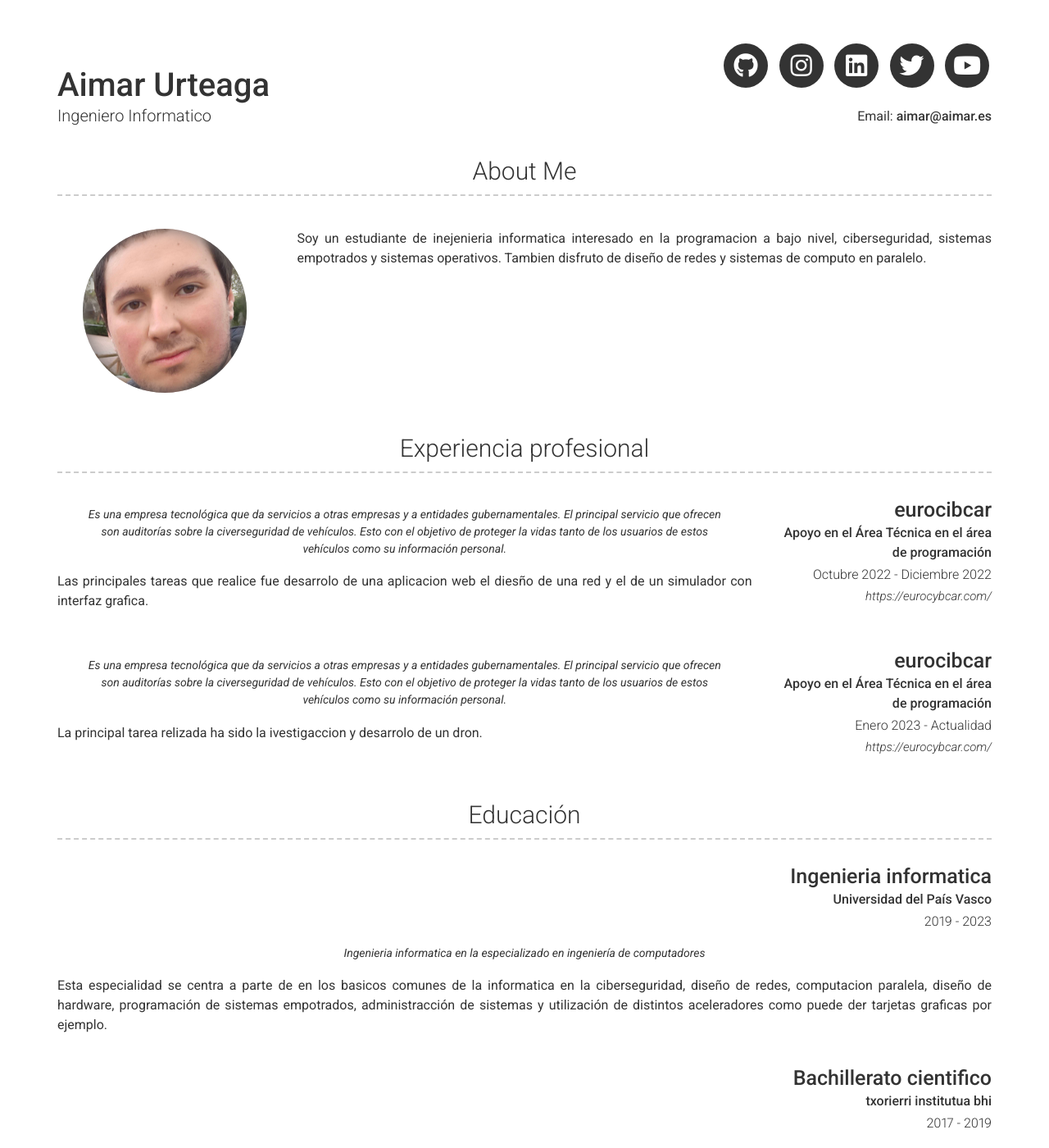
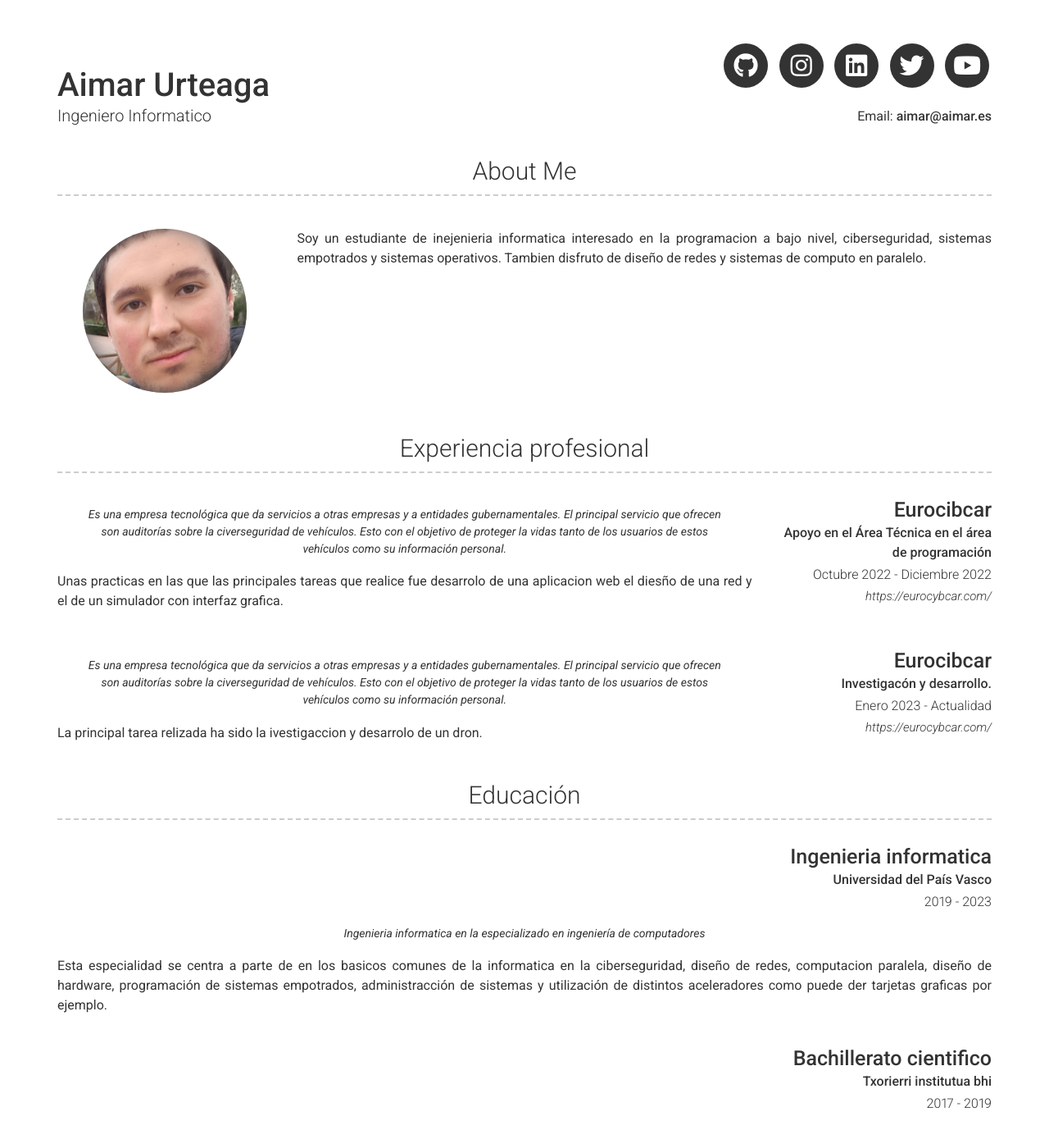
Before and after one commit to AimarUrteaga/curr-culum-vitae, a Jekyll site: the page built from index.md, in a window 1280 px wide and 1400 px high. Shown: the whole window at 82% size. Built offline with Jekyll 4.4.1, drawn with Linux system fonts in a browser that asks for light colours; nearby versions of some CDN libraries.

Commit message:
first commit

```diff
--- a/_config.yml
+++ b/_config.yml
@@ -79,18 +79,18 @@ content:
     layout: list
     content:
       - layout: right
-        title: eurocibcar
+        title: Eurocibcar
         sub_title: Apoyo en el Área Técnica en el área de programación
         caption: Octubre 2022 - Diciembre 2022
         link: https://eurocybcar.com/
         quote: >
           Es una empresa tecnológica que da servicios a otras empresas y a entidades gubernamentales. El principal servicio que ofrecen son auditorías sobre la civerseguridad de vehículos. Esto con el objetivo de proteger la vidas tanto de los usuarios de estos vehículos como su información personal.
         description: | # this will include new lines to allow paragraphs
-          Las principales tareas que realice fue desarrolo de una aplicacion web el diesño de una red y el de un simulador con interfaz grafica.
+          Unas practicas en las que las principales tareas que realice fue desarrolo de una aplicacion web el diesño de una red y el de un simulador con interfaz grafica.
 
       - layout: right
-        title: eurocibcar
-        sub_title: Apoyo en el Área Técnica en el área de programación
+        title: Eurocibcar
+        sub_title: Investigacón y desarrollo.
         caption: Enero 2023 - Actualidad
         link: https://eurocybcar.com/
         quote: >
@@ -111,7 +111,7 @@ content:
           Esta especialidad se centra a parte de en los basicos comunes de la informatica en la ciberseguridad, diseño de redes, computacion paralela, diseño de hardware, programación de sistemas empotrados, administracción de sistemas y utilización de distintos aceleradores como puede der tarjetas graficas por ejemplo.
       - layout: top-right
         title: Bachillerato cientifico
-        sub_title: txorierri institutua bhi
+        sub_title: Txorierri institutua bhi
         caption: 2017 - 2019
 
   - title: A Little More About Me
```
